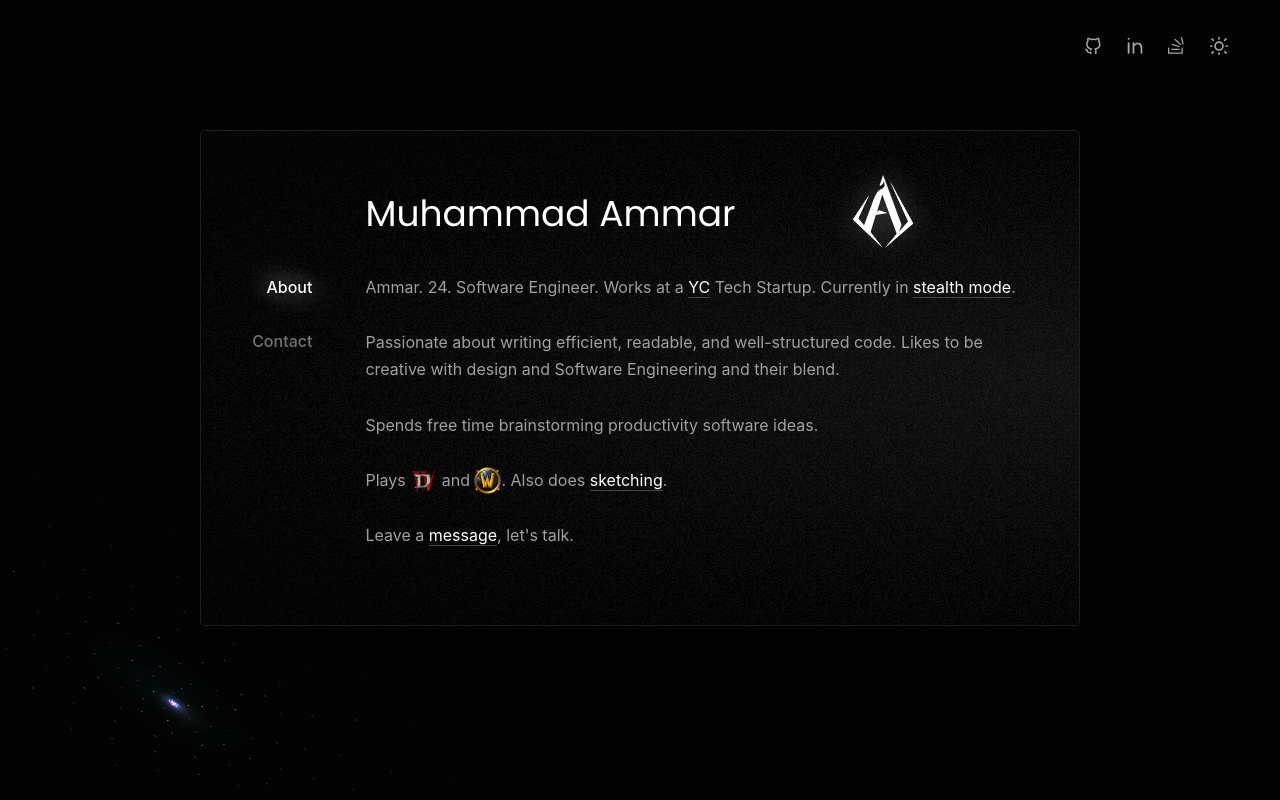
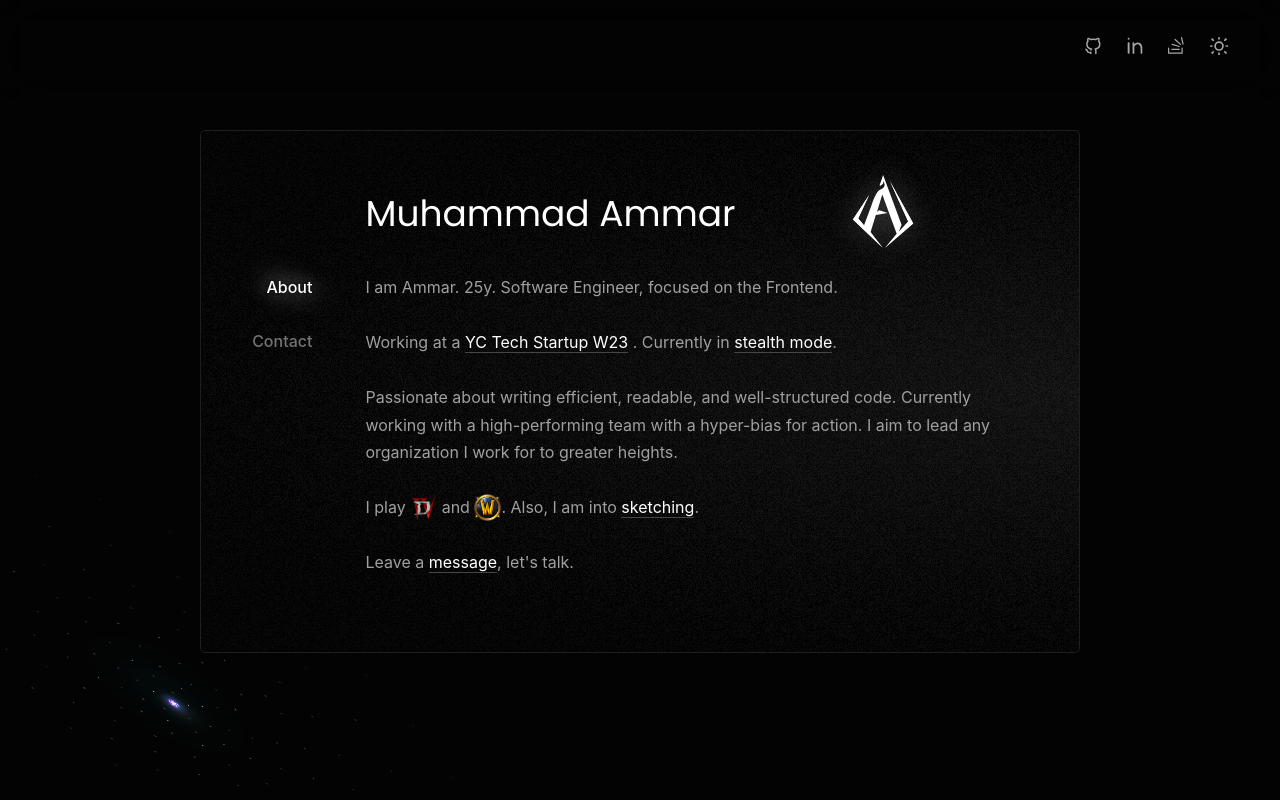
Before and after one commit to Fanoflix/personal-portfolio, a Vue app: page /about in a window 1280 px wide. Built offline with nearby package versions, Linux system fonts and the light colour scheme; a web font is replaced by a local one.

Commit message:
About text changes

```diff
--- a/src/views/Home/HomeViewAbout.vue
+++ b/src/views/Home/HomeViewAbout.vue
@@ -6,10 +6,14 @@
     </div>
 
     <div class="description">
+      <p>I am Ammar. 25y. Software Engineer, focused on the Frontend.</p>
+
       <p>
-        Ammar. 24. Software Engineer. Works at a
-        <FInlineLink href="https://www.ycombinator.com/">YC</FInlineLink>
-        Tech Startup. Currently in
+        Working at a
+        <FInlineLink href="https://www.ycombinator.com/companies/metal-2"
+          >YC Tech Startup W23</FInlineLink
+        >
+        . Currently in
         <FInlineLink href="https://www.linkedin.com/company/stealth-startup-51"
           >stealth mode</FInlineLink
         >.
@@ -17,14 +21,12 @@
 
       <p>
         Passionate about writing efficient, readable, and well-structured code.
-        Likes to be creative with design and Software Engineering and their
-        blend.
+        Currently working with a high-performing team with a hyper-bias for
+        action. I aim to lead any organization I work for to greater heights.
       </p>
 
-      <p>Spends free time brainstorming productivity software ideas.</p>
-
       <p>
-        Plays
+        I play
 
         <FToolTip title="Diablo IV" placement="top">
           <FInlineLink
@@ -50,7 +52,7 @@
               alt="World of Warcraft"
             />
           </FInlineLink> </FToolTip
-        >. Also does
+        >. Also, I am into
         <FInlineLink href="https://www.instagram.com/fanoflix.art/"
           >sketching</FInlineLink
         >.
```
